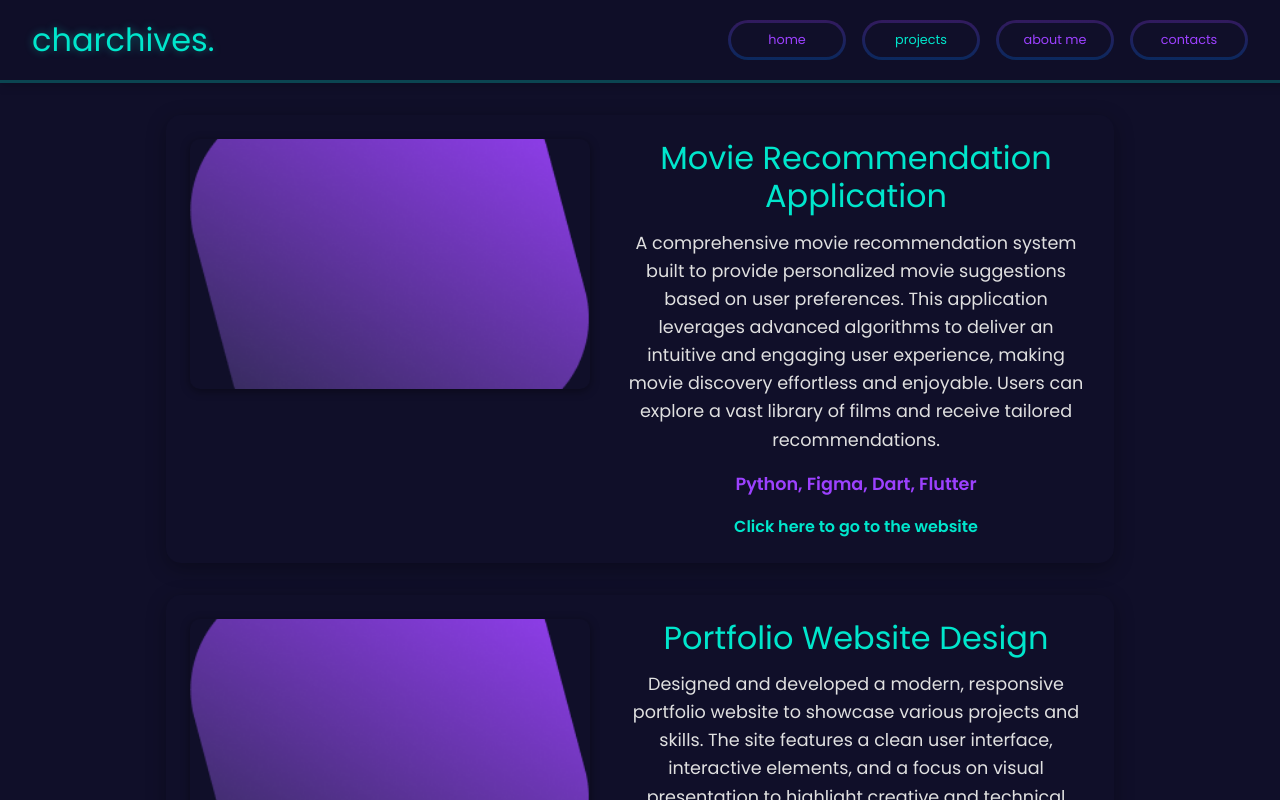
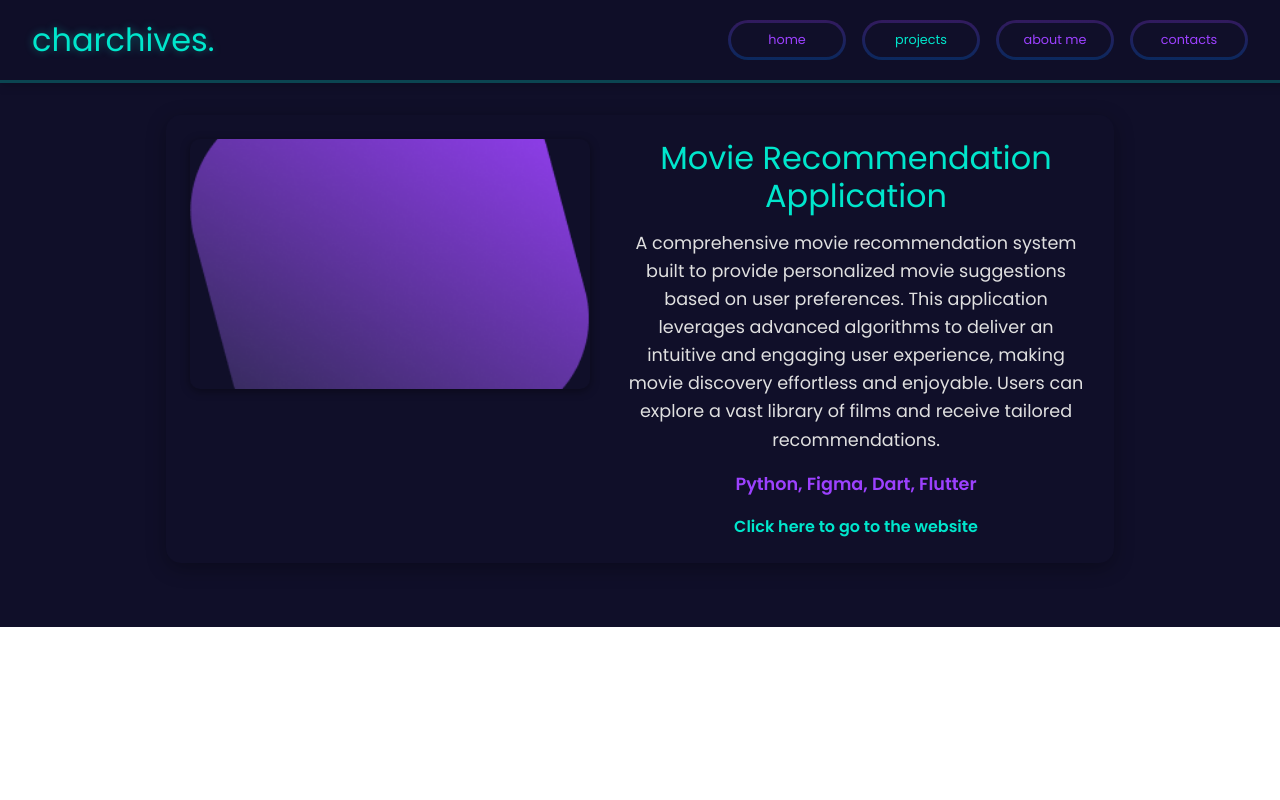
Before and after one commit to chariz1101/charchives, a Next.js app: page /projects in a window 1280 px wide. Built offline with nearby package versions, Linux system fonts and the light colour scheme.

Commit message:
fix: delete one mock

```diff
--- a/app/projects/page.js
+++ b/app/projects/page.js
@@ -16,16 +16,16 @@ const projectsData = [
     technologies: ["Python", "Figma", "Dart", "Flutter"],
     websiteLink: "https://example.com/movie-app", // Replace with actual link
   },
-  {
-    id: 2,
-    title: "Portfolio Website Design",
-    description: "Designed and developed a modern, responsive portfolio website to showcase various projects and skills. The site features a clean user interface, interactive elements, and a focus on visual presentation to highlight creative and technical abilities. Optimized for performance and accessibility across all devices.",
-    imageUrl: "/Polygon 1.png", // <--- IMPORTANT: Add another image here
-    imageAlt: "Portfolio Website Screenshot",
-    technologies: ["Next.js", "React", "CSS Modules", "Vercel"],
-    websiteLink: "https://example.com/portfolio", // Replace with actual link
-  },
-  // Add more project objects here as needed
+  // {
+  //   id: 2,
+  //   title: "Portfolio Website Design",
+  //   description: "Designed and developed a modern, responsive portfolio website to showcase various projects and skills. The site features a clean user interface, interactive elements, and a focus on visual presentation to highlight creative and technical abilities. Optimized for performance and accessibility across all devices.",
+  //   imageUrl: "/Polygon 1.png", // <--- IMPORTANT: Add another image here
+  //   imageAlt: "Portfolio Website Screenshot",
+  //   technologies: ["Next.js", "React", "CSS Modules", "Vercel"],
+  //   websiteLink: "https://example.com/portfolio", // Replace with actual link
+  // },
+  // // Add more project objects here as needed
 ];
 
 
```
